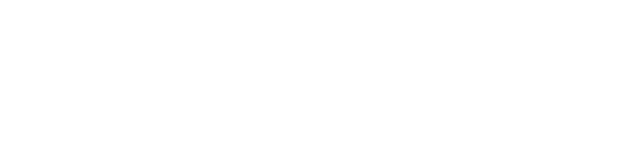
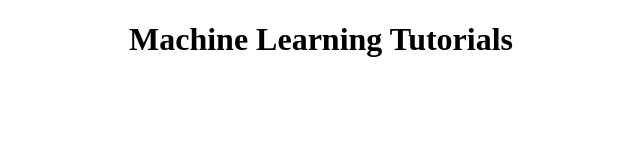
Before and after one commit to karenfreemansmith/machine-learning-tutorials, a plain HTML site: page index.html in a window 1280 px wide. Shown: the whole page, without its empty margins (31-671 px from the left). Drawn offline with Linux system fonts and the light colour scheme.

```diff
--- a/index.html
+++ b/index.html
@@ -1,5 +1,14 @@
 <!DOCTYPE html>
 <html>
-<head></head>
-<body></body>
+<head>
+  <meta charset="utf-8">
+  <title>Machine Learning Tutorials</title>
+  <style>
+    body { width:75%; margin:auto; }
+  </style>
+</head>
+<body>
+  <h1>Machine Learning Tutorials</h1>
+
+</body>
 </html>
```
Also changed, not shown: 4 other files.
